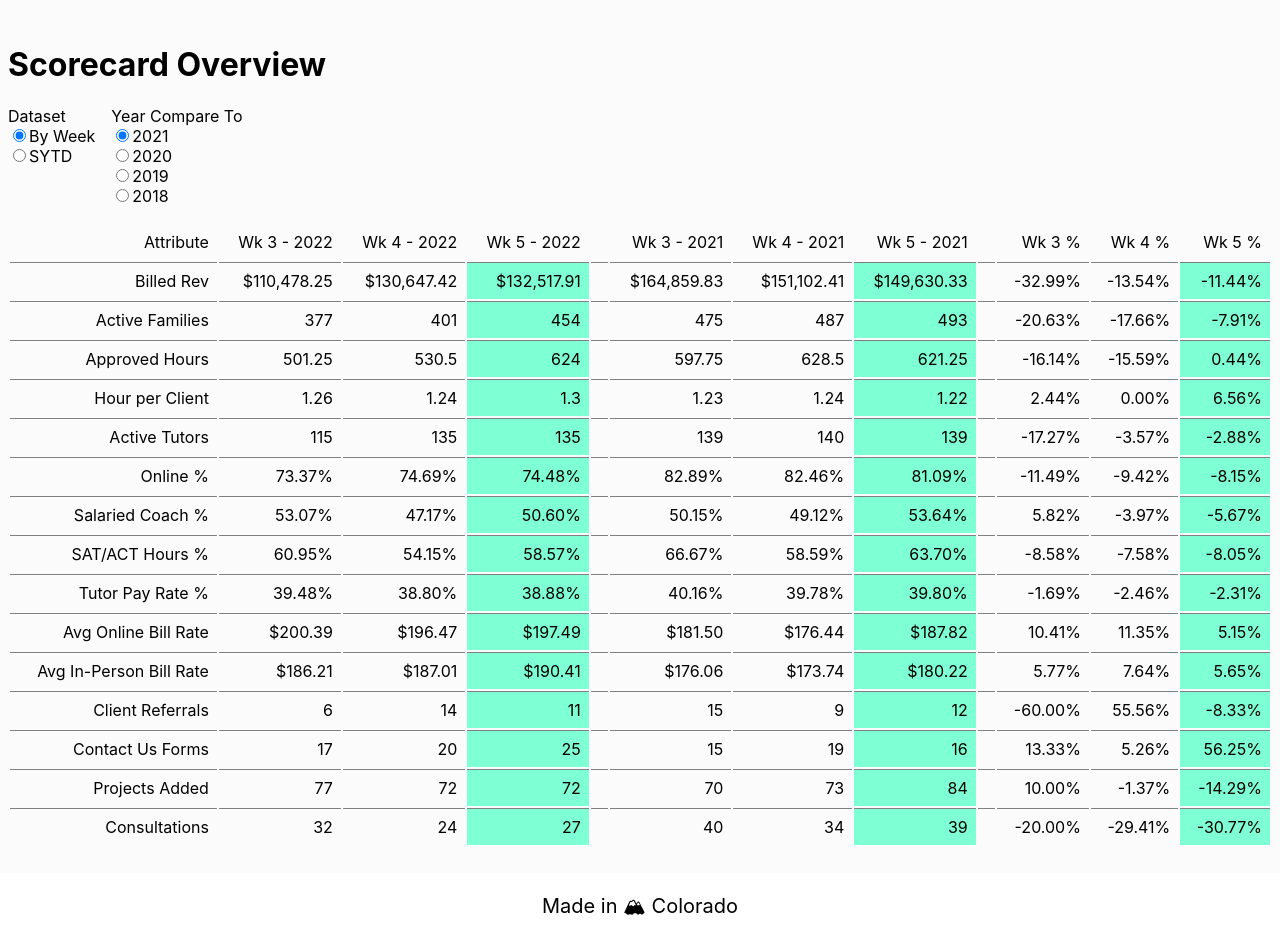
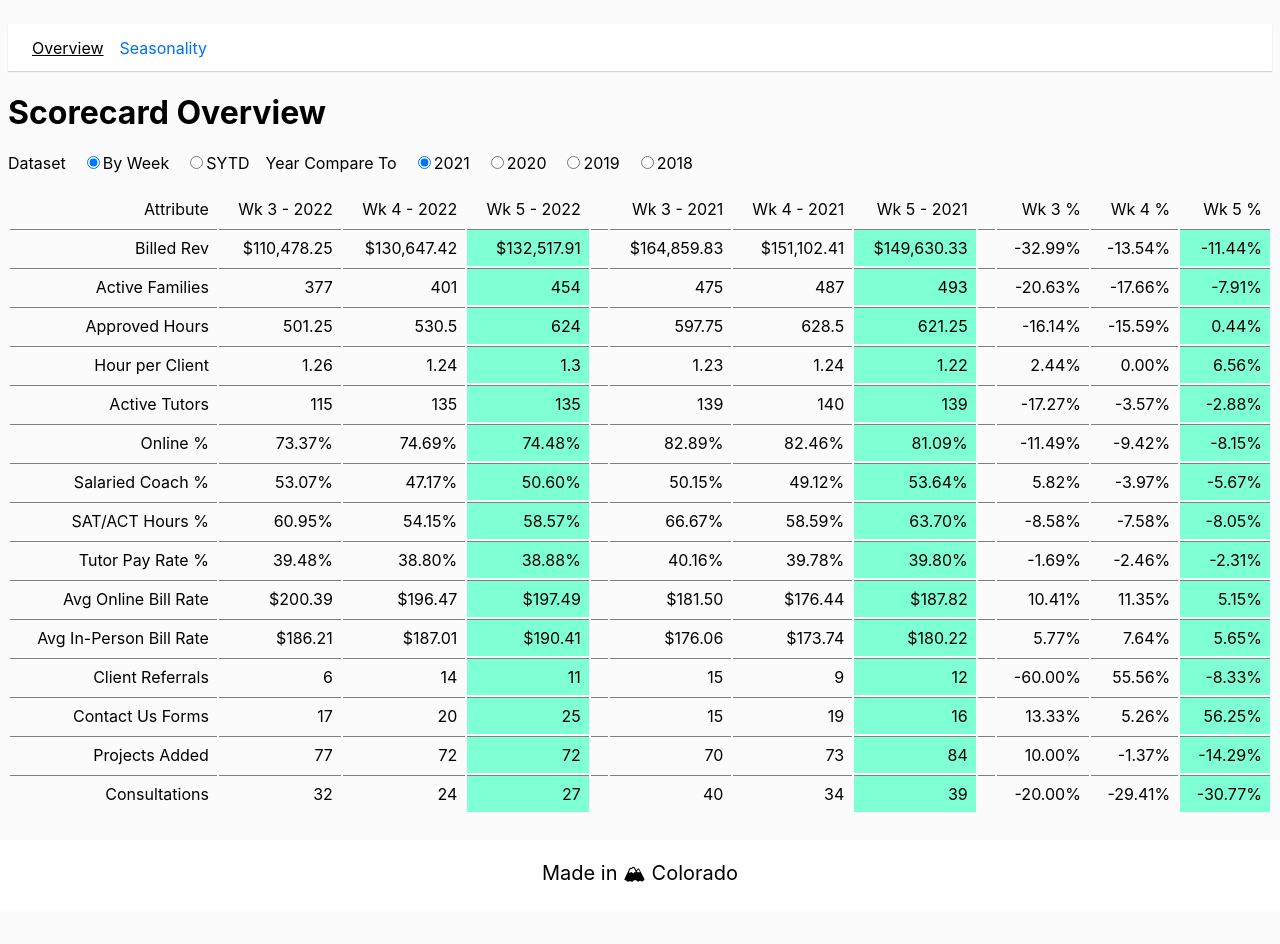
Before and after one commit to danielpowell4/ridge, a Next.js app: page /scorecard/overview in a window 1280 px wide. After the commit the page ends 911 px from the top, so only its background shows below. Built offline with nearby package versions, Linux system fonts and the light colour scheme.

Commit message:
seasonality

```diff
--- /dev/null
+++ b/pages/scorecard/_helper.js
@@ -0,0 +1,72 @@
+export const asDecimal = new Intl.NumberFormat("en-US", {
+  style: "decimal",
+});
+export const asPercent = new Intl.NumberFormat("en-US", {
+  style: "percent",
+  minimumFractionDigits: 2,
+});
+export const asDollar = new Intl.NumberFormat("en-US", {
+  style: "currency",
+  currency: "USD",
+  currencySign: "accounting",
+});
+
+export const FORMATTERS = {
+  "Billed Rev": asDollar,
+  "Active Families": asDecimal,
+  "Approved Hours": asDecimal,
+  "Hour per Client": asDecimal,
+  "Active Tutors": asDecimal,
+  "Online %": asPercent,
+  "Salaried Coach %": asPercent,
+  "SAT/ACT Hours %": asPercent,
+  "Tutor Pay Rate %": asPercent,
+  "Avg Online Bill Rate": asDollar,
+  "Avg In-Person Bill Rate": asDollar,
+  "Client Referrals": asDecimal,
+  "Contact Us Forms": asDecimal,
+  "Projects Added": asDecimal,
+  Consultations: asDecimal,
+};
+
+import Link from "next/link";
+import { useRouter } from "next/router";
+
+export const LINKS = [
+  { href: "/scorecard/overview", label: "Overview" },
+  {
+    href: "/scorecard/season-strength",
+    label: "Seasonality",
+  },
+];
+
+export const Nav = () => {
+  const router = useRouter();
+
+  return (
+    <nav
+      style={{
+        padding: ".85rem 1.5rem",
+        boxShadow: "0 1px 1px rgba(0,0,0,.15)",
+        backgroundColor: "#fff",
+        display: "flex",
+        alignItems: "center",
+        gap: "1rem",
+      }}
+    >
+      {LINKS.map((item) => (
+        <Link key={item.href} href={item.href}>
+          <a
+            style={
+              router.pathname === item.href
+                ? { color: "var(--grey)", textDecoration: "underline" }
+                : {}
+            }
+          >
+            {item.label}
+          </a>
+        </Link>
+      ))}
+    </nav>
+  );
+};
--- a/pages/scorecard/overview.js
+++ b/pages/scorecard/overview.js
@@ -1,5 +1,6 @@
 import * as React from "react";
 import { Layout } from "../../components";
+import { FORMATTERS, asPercent, Nav } from "./_helper";
 import styles from "./styles.module.css";
 
 import weeklyData from "./weeklyData.json";
@@ -27,37 +28,6 @@ const ATTRIBUTE_NAMES = [
   "Consultations",
 ];
 
-const asDecimal = new Intl.NumberFormat("en-US", {
-  style: "decimal",
-});
-const asPercent = new Intl.NumberFormat("en-US", {
-  style: "percent",
-  minimumFractionDigits: 2,
-});
-const asDollar = new Intl.NumberFormat("en-US", {
-  style: "currency",
-  currency: "USD",
-  currencySign: "accounting",
-});
-
-const FORMATTERS = {
-  "Billed Rev": asDollar,
-  "Active Families": asDecimal,
-  "Approved Hours": asDecimal,
-  "Hour per Client": asDecimal,
-  "Active Tutors": asDecimal,
-  "Online %": asPercent,
-  "Salaried Coach %": asPercent,
-  "SAT/ACT Hours %": asPercent,
-  "Tutor Pay Rate %": asPercent,
-  "Avg Online Bill Rate": asDollar,
-  "Avg In-Person Bill Rate": asDollar,
-  "Client Referrals": asDecimal,
-  "Contact Us Forms": asDecimal,
-  "Projects Added": asDecimal,
-  Consultations: asDecimal,
-};
-
 const ByWeek = () => {
   const [dataset, setDataset] = React.useState(weeklyData);
   const [compareYear, setCompareYear] = React.useState(COMPARE_YEARS[0]);
@@ -78,6 +48,9 @@ const ByWeek = () => {
 
   return (
     <Layout showNav={false}>
+      <header>
+        <Nav />
+      </header>
       <h1>Scorecard Overview</h1>
       <div className={styles.filters}>
         <div className={styles.filterGroup}>
--- a/pages/scorecard/styles.module.css
+++ b/pages/scorecard/styles.module.css
@@ -2,6 +2,12 @@
   display: flex;
   gap: 1rem;
   margin-bottom: 1rem;
+}
+
+.filterGroup {
+  display: flex;
+  flex-flow: row wrap;
+  gap: 1rem;
 }
 
 .table tr th,
```
Also changed, not shown: pages/scorecard/season-strength.js (added, +81 -0 lines).
